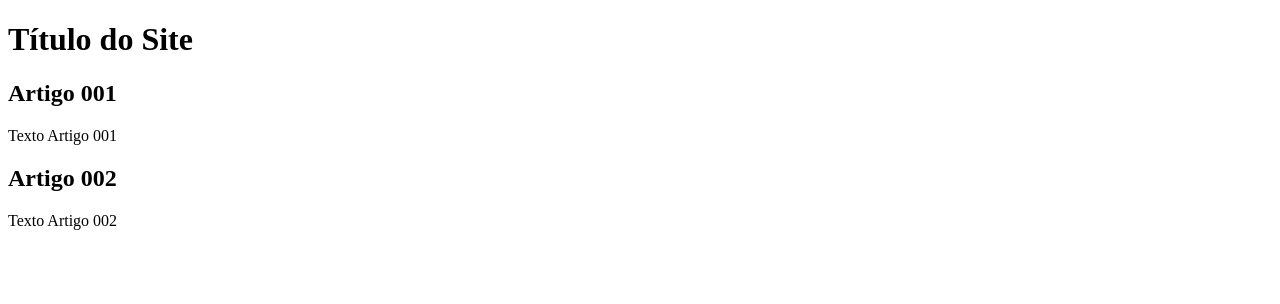
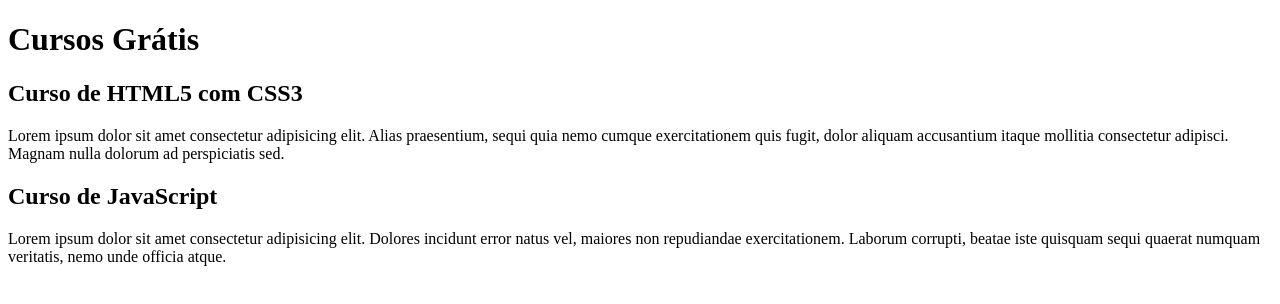
Before and after one commit to NicolasBatist4/projeto-site, a plain HTML site: page index.html in a window 1280 px wide. Drawn offline with Linux system fonts and the light colour scheme.

Commit message:
comecei a escrever o conteúdo

```diff
--- a/index.html
+++ b/index.html
@@ -8,15 +8,15 @@
 <body>
     <main>
         <header>
-            <h1>Título do Site</h1>
+            <h1>Cursos Grátis</h1>
         </header>
         <article>
-            <h2>Artigo 001</h2>
-            <p>Texto Artigo 001</p>
+            <h2>Curso de HTML5 com CSS3</h2>
+            <p>Lorem ipsum dolor sit amet consectetur adipisicing elit. Alias praesentium, sequi quia nemo cumque exercitationem quis fugit, dolor aliquam accusantium itaque mollitia consectetur adipisci. Magnam nulla dolorum ad perspiciatis sed.</p>
         </article>
         <article>
-            <h2>Artigo 002</h2>
-            <p>Texto Artigo 002</p>
+            <h2>Curso de JavaScript</h2>
+            <p>Lorem ipsum dolor sit amet consectetur adipisicing elit. Dolores incidunt error natus vel, maiores non repudiandae exercitationem. Laborum corrupti, beatae iste quisquam sequi quaerat numquam veritatis, nemo unde officia atque.</p>
         </article>
     </main>
 
```
